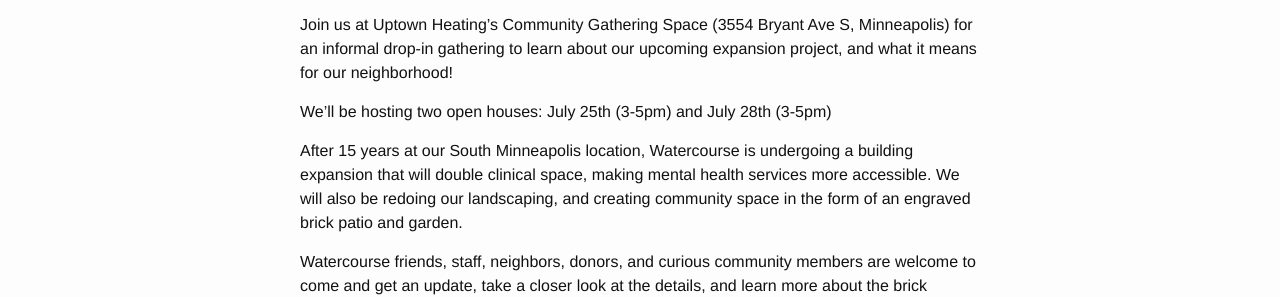
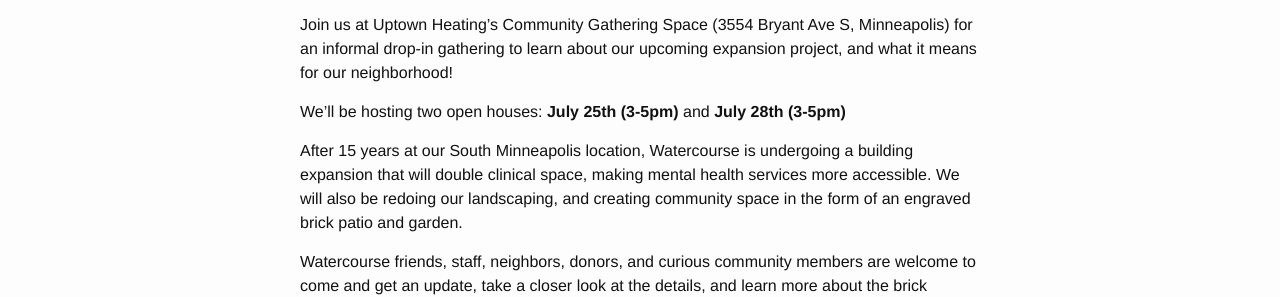
Before and after one commit to watercourse-cc/watercourse, a Jekyll site: the page built from _posts/2016-07-12-Announcing-two-open-houses.md, in a window 1280 px wide. Shown: the part 1241-1538 px from the top of the page. Built offline with Jekyll 4.4.1, drawn with Linux system fonts in a browser that asks for light colours.

```diff
--- a/_posts/2016-07-12-Announcing-two-open-houses.md
+++ b/_posts/2016-07-12-Announcing-two-open-houses.md
@@ -6,7 +6,7 @@ layout: post
 
 Join us at Uptown Heating's Community Gathering Space (3554 Bryant Ave S, Minneapolis) for an informal drop-in gathering to learn about our upcoming expansion project, and what it means for our neighborhood!
 
-We'll be hosting two open houses: July 25th (3-5pm) and July 28th (3-5pm)
+We'll be hosting two open houses: **July 25th (3-5pm)** and **July 28th (3-5pm)**
 
 After 15 years at our South Minneapolis location, Watercourse is undergoing a building expansion that will double clinical space, making mental health services more accessible. We will also be redoing our landscaping, and creating community space in the form of an engraved brick patio and garden.
 
```
